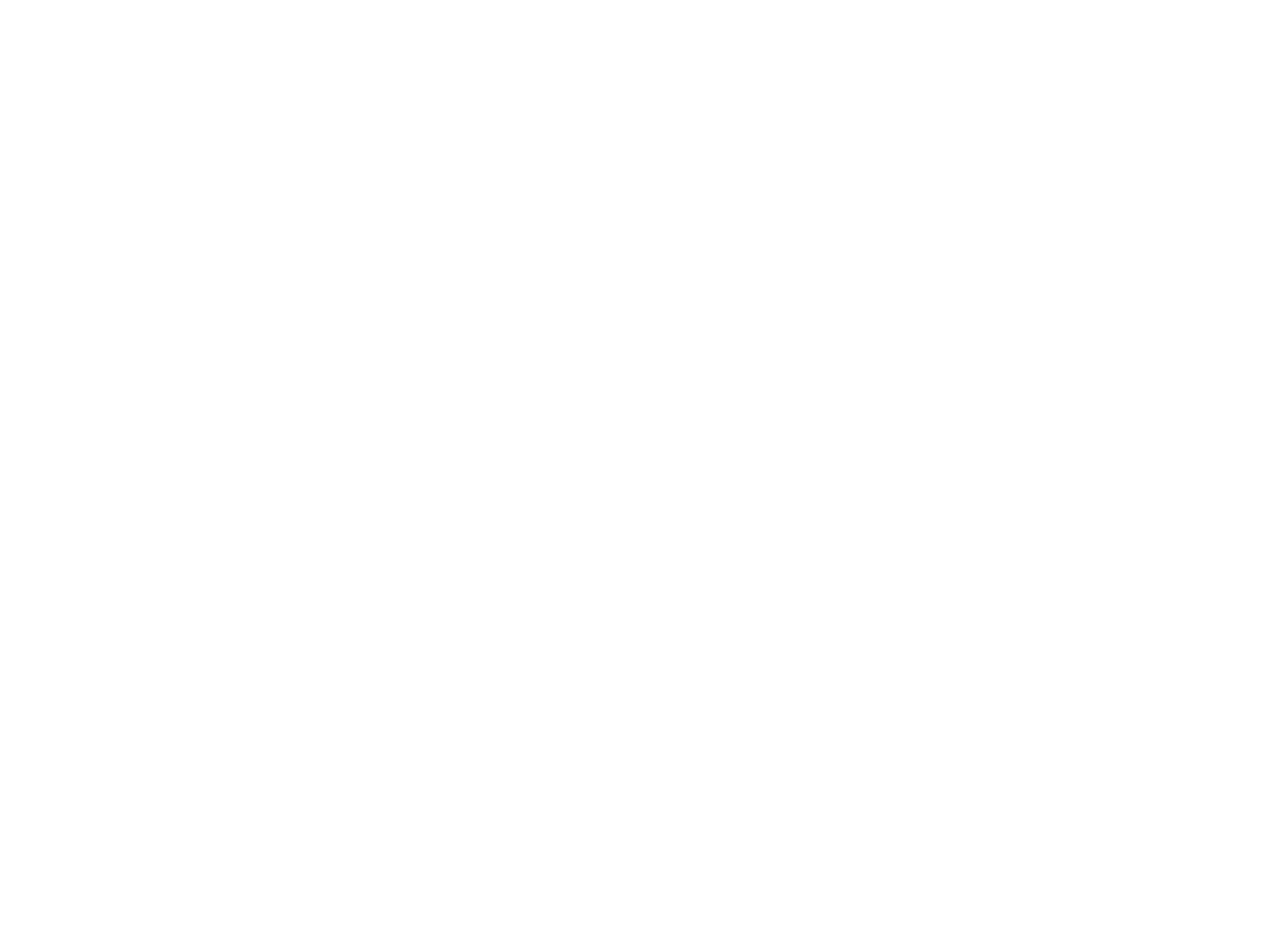
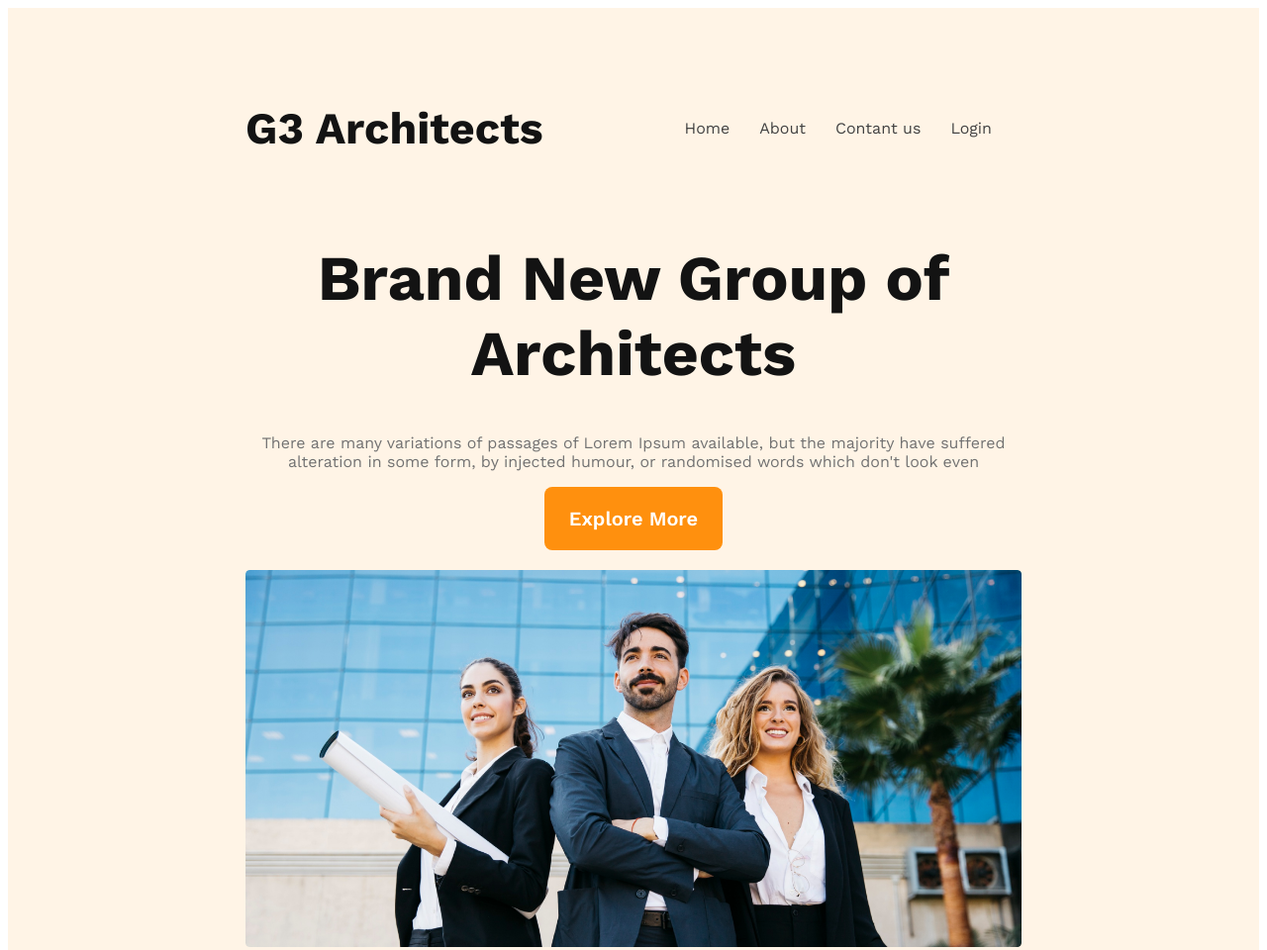
Before and after one commit to Rajib4375/g3-architects-practice, a plain HTML site: page index.html in a window 1280 px wide. Shown: the top 960 px of the page at 99% size. Before the commit the page ends 800 px from the top, so only its background shows below. Drawn offline with nearby package versions, Linux system fonts and the light colour scheme.

Commit message:
added the header section

```diff
--- a/index.html
+++ b/index.html
@@ -7,6 +7,34 @@
     <link rel="stylesheet" href="style/architects.css">
 </head>
 <body>
+    <header>
+        <nav>
+            <h3 class="nav-title">G3 Architects</h3>
+            <ul>
+                <li><a href="">Home</a></li>
+                <li><a href="">About</a></li>
+                <li><a href="">Contant us</a></li>
+                <li><a href="">Login</a></li>
+            </ul>
+        </nav>
+        <div class="banner-section">
+            <div class="banner-contant">
+                <h1 class="banner-title">Brand New Group of Architects</h1>
+            <p class="banner-detels">There are many variations of passages of Lorem Ipsum available, but the majority have suffered alteration in some form, by injected humour, or randomised words which don't look even</p>
+            <button class="but-pramary">Explore More</button>
+
+            </div>
+            <img src="image/banner.png" alt="">
+
+        </div>
+
+    </header>
+    <main>
+
+    </main>
+    <footer>
+
+    </footer>
 
 </body>
 </html>
--- a/style/architects.css
+++ b/style/architects.css
@@ -0,0 +1,93 @@
+/* work sens font from google fonts */
+@import url('https://fonts.googleapis.com/css2?family=Open+Sans:wght@400;700;800&family=Work+Sans:wght@400;500;600;700;800&display=swap');
+
+* {
+    font-family: 'Open Sans', sans-serif;
+font-family: 'Work Sans', sans-serif;
+
+}
+/* header styles */
+header {
+    background-color:  rgba(255, 144, 14, 0.10);
+   padding: 50px 240px;
+}
+.nav-title{
+    color:  #131313;
+    font-size: 2.8rem;
+    font-weight: 700;
+
+}
+nav {
+    display: flex;
+    justify-content: space-between;
+    align-items: center;
+}
+nav >ul {
+    display: flex;
+
+}
+nav li {
+    list-style: none;
+    margin-right: 30px;
+    font-size: 1rem;
+    font-weight: 500px;
+
+}
+nav a{
+    text-decoration: none;
+    color:  #424242;
+}
+/* banner style */
+.banner-contant {
+    max-width: 800px;
+    text-align: center;
+    margin: 0 auto;
+
+}
+
+.banner-title{
+    color:  #131313;
+    font-size: 4rem;
+    font-weight: 700;
+}
+.banner-detels{
+    color:  #727272;
+}
+.but-pramary {
+    color: #FFF;
+    font-size: 1.25rem;
+    font-weight: 600;
+    border-radius: 8px;
+    background: #FF900E;
+    padding: 20px 25px;
+    border: none;
+
+}
+.banner-section img {
+    width: 100%;
+    margin-top: 20px;
+}
+
+
+/* responsive meadia queries */
+
+/* mobole device */
+@media screen and (max-width: 576px) {
+    header {
+        padding: 20px;
+    }
+    nav {
+        flex-direction: column;
+    }
+
+}
+/* meidum device */
+@media screen and (min-width: 576px) and (max-width:960px) {
+    header {
+        padding: 20px;
+    }
+    nav {
+        flex-direction: column;
+    }
+
+}
```
Also changed, not shown: image/banner.png (added).
